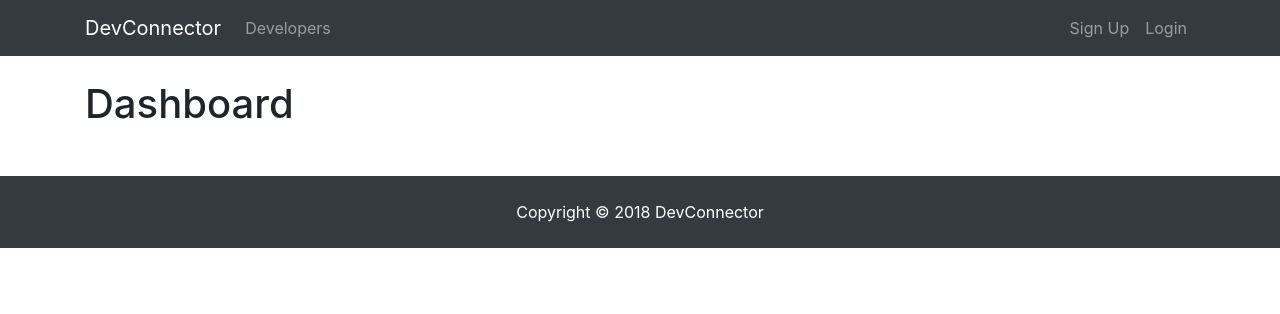
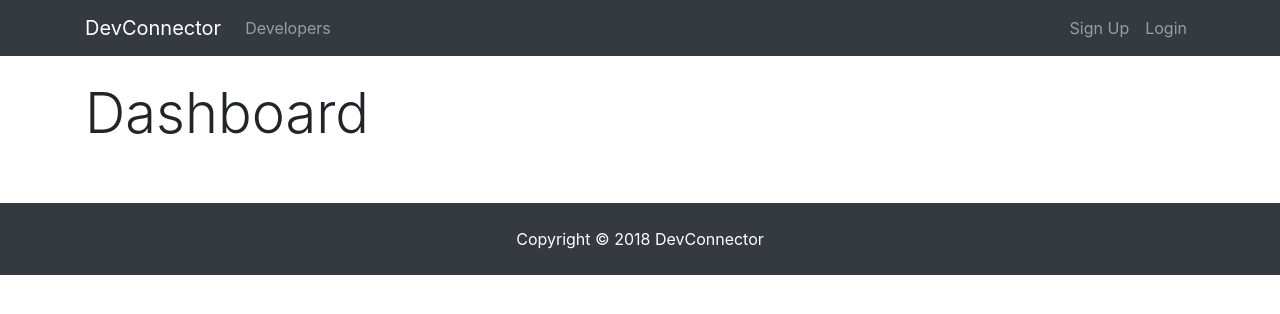
Before and after one commit to sorin21/devconnector, a React (Create React App) app in the folder client/: page /dashboard in a window 1280 px wide. Shown: the top 314 px of the page. Built offline with nearby package versions, Linux system fonts and the light colour scheme; no server answers.

Commit message:
48 - 11 si 54

```diff
--- /dev/null
+++ b/client/src/components/common/Spinner.js
@@ -0,0 +1,15 @@
+import React from 'react';
+import spinner from './spinner.gif';
+
+const Spinner = () => {
+  return (
+    <div>
+      <img
+        src={spinner}
+        alt="Loading..."
+        style={{width: '200px', margin: 'auto', display: 'block'}}/>
+    </div>
+  );
+};
+
+export default Spinner;
--- a/client/src/components/dashboard/Dashboard.js
+++ b/client/src/components/dashboard/Dashboard.js
@@ -3,8 +3,10 @@ import { connect } from 'react-redux';
 import PropTypes from 'prop-types';
 
 import { getCurrentProfile } from '../../actions/profileActions'
+import Spinner from '../common/Spinner';
 
 class Dashboard extends Component {
+
 
   // we want getCurrentProfile to be called right away
   componentDidMount() {
@@ -12,9 +14,32 @@ class Dashboard extends Component {
   }
 
   render() {
+    // Check if profile state is not null, before we render anything
+
+    let dashboardContent;
+    const user = this.props.auth;
+    const { profile, loading } = this.props.profile;
+
+
+    if (profile === null || loading === true) {
+      // profile will be null in the begining because getCurrentProfile() is called rigth away
+      // and has default value null in reducer
+      dashboardContent = <Spinner />;
+
+    } else {
+      // Checked if logged user has profile data
+    }
     return (
-      <div>
-        <h1>Dashboard</h1>
+      <div className="dashboard">
+        <div className="contaner">
+          <div className="row">
+            <div className="col-md-12">
+              <h1 className="display-4">Dashboard
+                {dashboardContent}
+              </h1>
+            </div>
+          </div>
+        </div>
       </div>
     );
   }
@@ -22,13 +47,18 @@ class Dashboard extends Component {
 const mapStateToProps = (state) => {
   return {
     profile: state.profile,
-    errors: state.errors
+    auth: state.auth
   }
 }
 
 Dashboard.propTypes = {
   getCurrentProfile: PropTypes.func.isRequired,
-  errors: PropTypes.object.isRequired
+  auth: PropTypes.object.isRequired,
+  profile: PropTypes.object.isRequired
+}
+
+Dashboard.defaultProps = {
+
 }
 
 export default connect(mapStateToProps, { getCurrentProfile })(Dashboard);
```
Also changed, not shown: client/src/components/common/spinner.gif (added).
